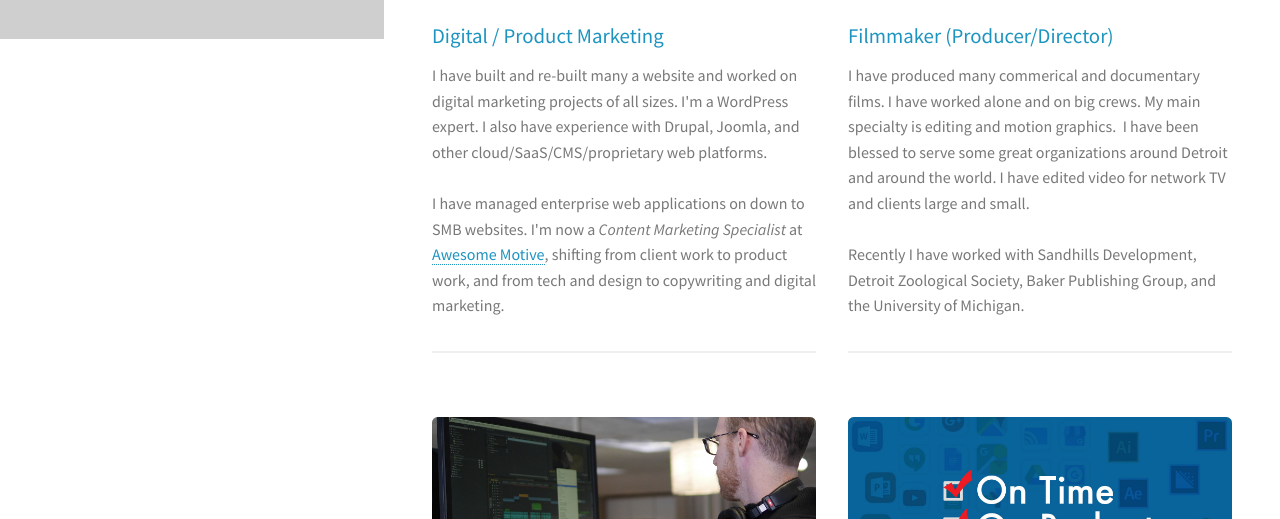
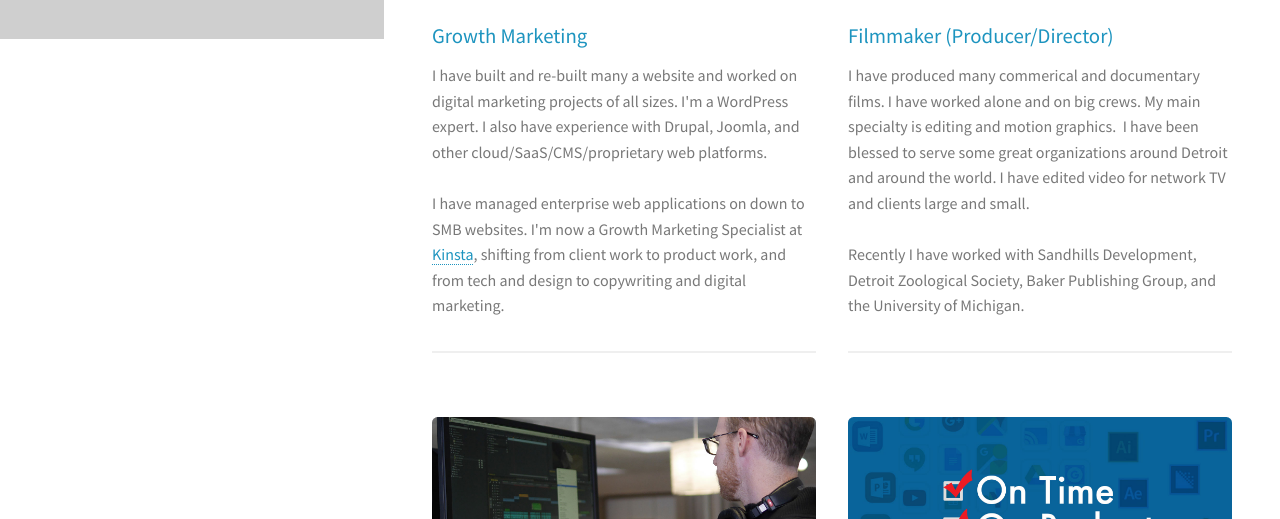
Before and after one commit to thisisjoewells/tijw.com-static-html-website, a plain HTML site: page index.html in a window 1280 px wide. Shown: the part 761-1280 px from the top of the page. Drawn offline with Linux system fonts and the light colour scheme.

Commit message:
Update job section

```diff
--- a/index.html
+++ b/index.html
@@ -40,10 +40,9 @@
 						<div class="row">
 							<article class="6u 12u$(xsmall) work-item">
 					<img src="images/tijw-temp-am-acq1.png" class="image fit thumb" alt="Sandhills Development Logo" />
-								<h3>Digital / Product Marketing</h3>
+								<h3>Growth Marketing</h3>
 								<p>I have built and re-built many a website and worked on digital marketing projects of all sizes. I'm a WordPress expert. I also have experience with Drupal, Joomla, and other cloud/SaaS/CMS/proprietary web platforms.<br />
-<br />
-I have managed enterprise web applications on down to SMB websites. I'm now a <em>Content Marketing Specialist</em> at <a href="https://awesomemotive.com" target="_blank">Awesome Motive</a>, shifting from client work to product work, and from tech and design to copywriting and digital marketing.</p>
+<br />I have managed enterprise web applications on down to SMB websites. I'm now a Growth Marketing Specialist at <a href="https://kinsta.com" target="_blank">Kinsta</a>, shifting from client work to product work, and from tech and design to copywriting and digital marketing.</p>
                                 <hr />
 							</article>
 							<article class="6u$ 12u$(xsmall) work-item">
```
